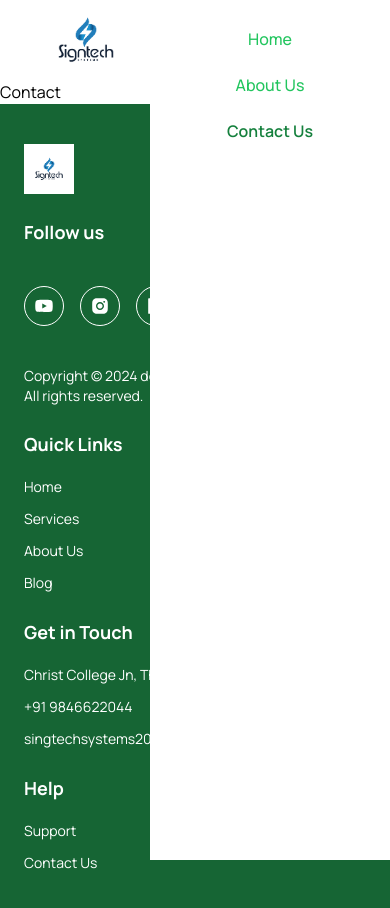
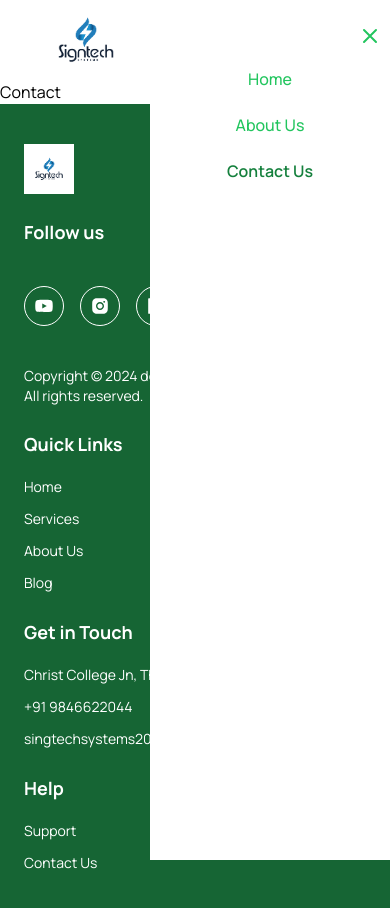
Before and after one commit to josefrancis1/signtechsystems, a React (Vite) app: page /contact in a window 390 px wide. Both pictures are taken after a click on the button 342 px from the left and 40 px from the top of the page. Shown: the top 908 px of the page. Built offline with nearby package versions, Linux system fonts and the light colour scheme.

Commit message:
Update Header.jsx

```diff
--- a/src/components/Header.jsx
+++ b/src/components/Header.jsx
@@ -1,6 +1,7 @@
 import React, { useState } from 'react';
 import { NavLink } from 'react-router-dom';
 import logo from '../assets/images/logo.jpg';
+
 const Header = () => {
   const [isMenuOpen, setIsMenuOpen] = useState(false);
 
@@ -63,6 +64,23 @@ const Header = () => {
         </div>
         {/* Mobile Menu */}
         <div className={`mobile-menu mt-4 ${isMenuOpen ? 'block' : 'hidden'} md:hidden`}>
+          {/* Close Button */}
+          <div className="flex justify-end">
+            <button
+              className="text-green-500 p-2"
+              onClick={() => setIsMenuOpen(false)} // Close menu when clicked
+            >
+              <svg
+                className="w-6 h-6"
+                fill="none"
+                stroke="currentColor"
+                viewBox="0 0 24 24"
+                xmlns="http://www.w3.org/2000/svg"
+              >
+                <path strokeLinecap="round" strokeLinejoin="round" strokeWidth="2" d="M6 18L18 6M6 6l12 12"></path>
+              </svg>
+            </button>
+          </div>
           <ul className="flex flex-col items-center">
             {navLinks.map((link, index) => (
               <li key={index} className="py-2">
```
